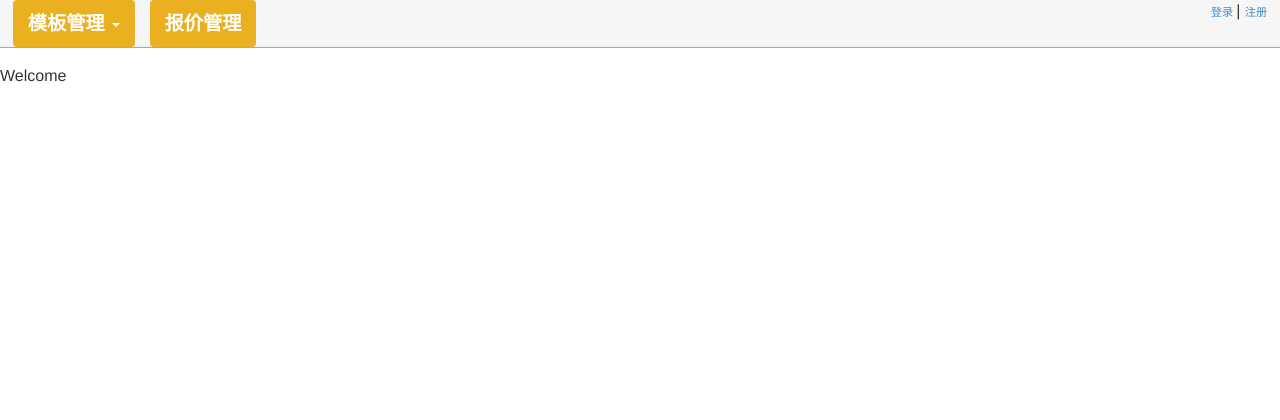
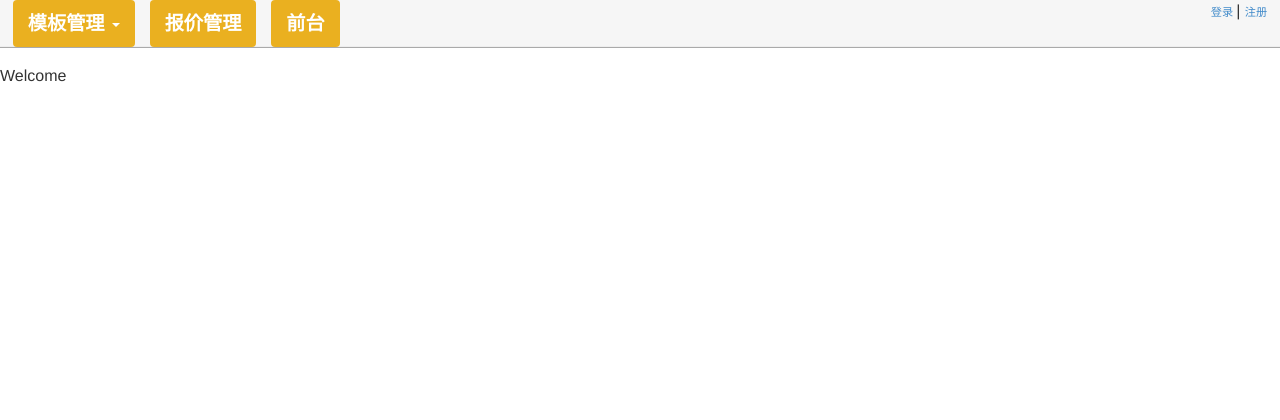
Before and after one commit to eline-yilin/soa_dash, a CodeIgniter app: page /work/ in a window 1280 px wide. Shown: the top 420 px of the page. Run offline with CodeIgniter, Linux system fonts and the light colour scheme; data that the repository does not hold is empty.

Commit message:
add link

```diff
--- a/application/views/templates/header.php
+++ b/application/views/templates/header.php
@@ -56,6 +56,9 @@
            		</li>
            <?php endif;?>
            <?php endforeach;?>
+           		<li class='nav-item' id='nav-item-front'>
+           			<a href="<?php echo $this->config->item( 'base_url') , '../../soa_front/' ;?>">前台</a>
+           		</li>
            		<li role="presentation" class="dropdown operation pull-right" >
            		<?php if(isset($user) && $user) :?>
 				    <a class="dropdown-toggle" data-toggle="dropdown" href="#" role="button" aria-expanded="false">
```
